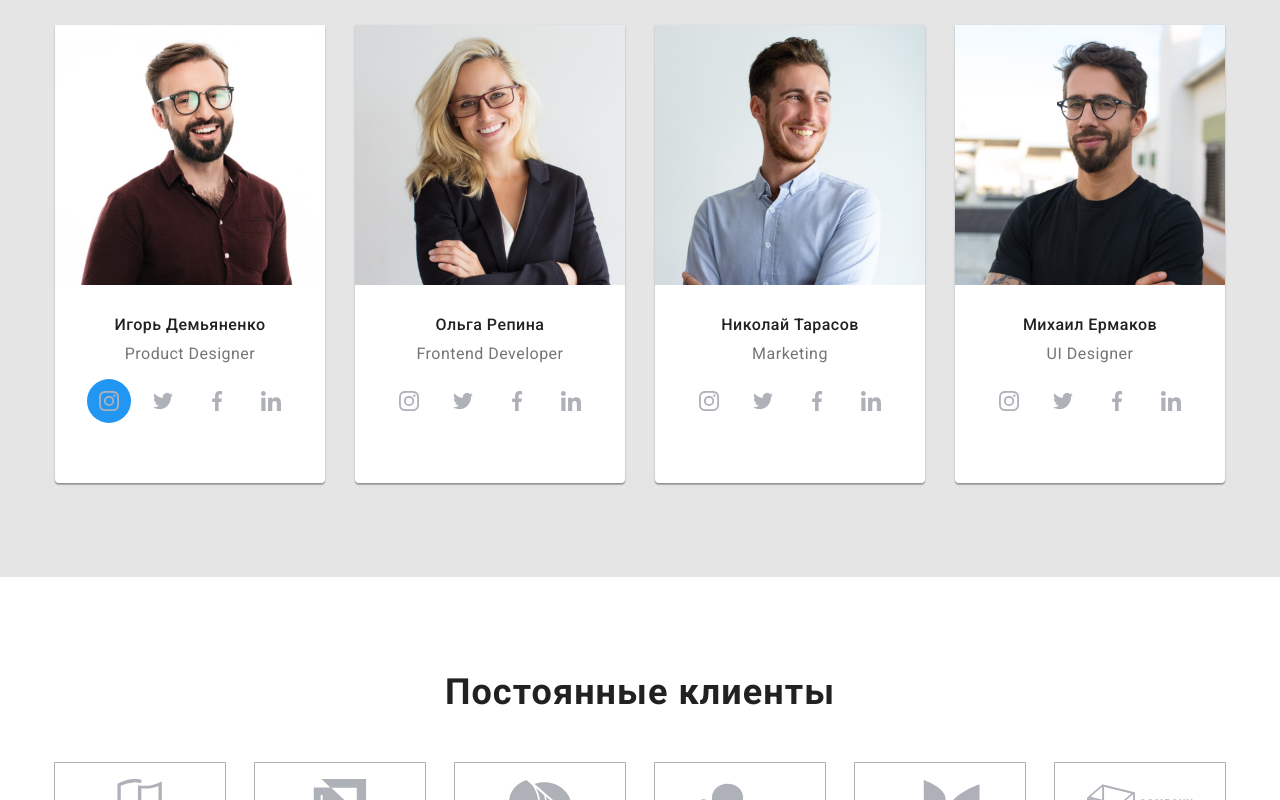
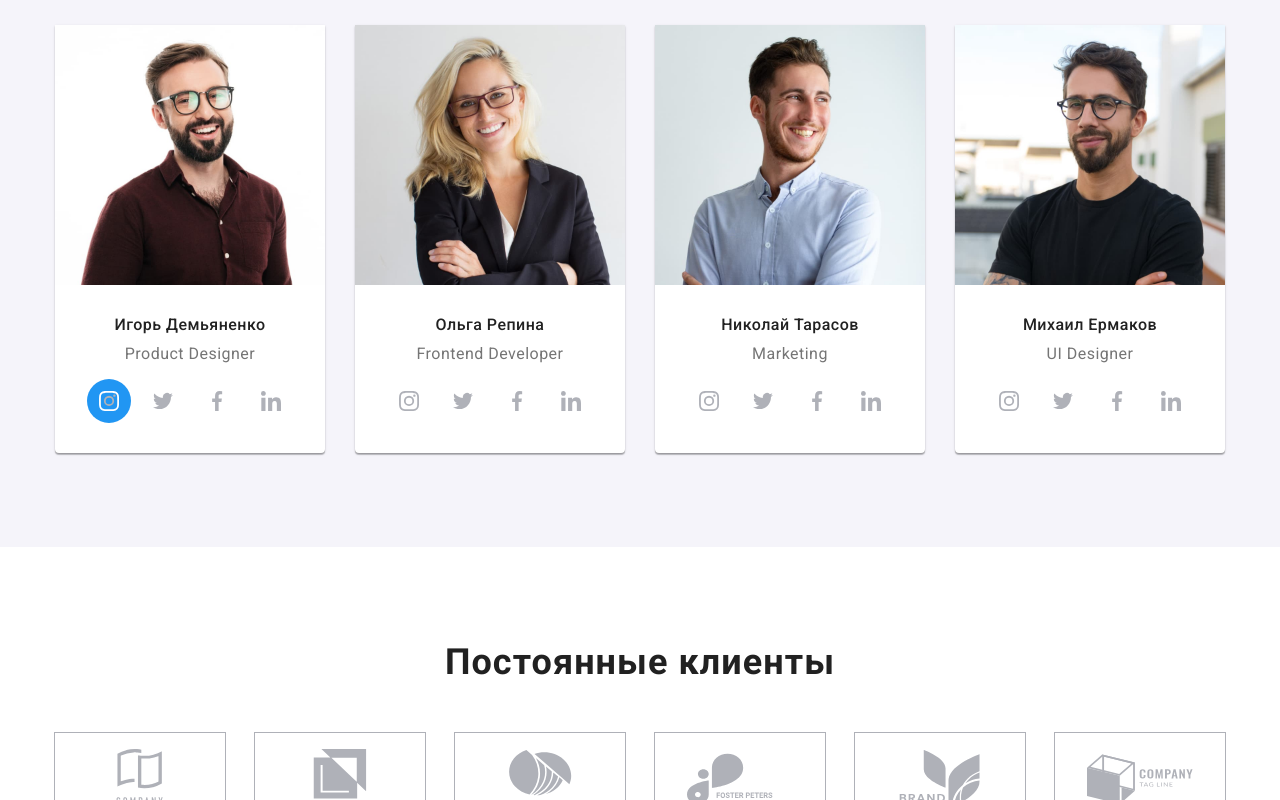
Before and after one commit to nelenmelen/goit-markup-hw-04, a plain HTML site: page index.html in a window 1280 px wide. In both pictures the pointer is over the link 109 px from the left and 2163 px from the top of the page. Shown: the part 1763-2563 px from the top of the page. Drawn offline with nearby package versions, Linux system fonts and the light colour scheme.

Commit message:
done homework

```diff
--- a/css/styles.css
+++ b/css/styles.css
@@ -262,7 +262,7 @@ height: auto;
 /* Наша команда */
 .team{
 
-  background: var(--color-work);
+  background: var(--color-our-team);
   padding-top: 94px;
    padding-bottom: 94px;
 }
@@ -321,7 +321,6 @@ height: auto;
 .icons-list{
   margin: 0 auto;
   margin-top: 16px;
-  margin-bottom: 30px;
   display: flex;
   justify-content: center;
 }
@@ -343,8 +342,8 @@ height: auto;
  height: 44px;
  border-radius: 50%;
 }
-.icons-ref:hover,
-.icons-ref:focus{
+.icons-ref:hover, .icons-ref:hover svg,
+.icons-ref:focus  .icons-ref:focus svg{
  fill: var(--white-color);
 background-color:var(--color-button-logo) ;
 }
@@ -639,7 +638,7 @@ margin-top: 9px;
   }
 
   .clients-link:hover,
-  .clients-link:focus{
+  .clients-link:focus {
     outline: 1px solid var(--color-button-logo);
   }
 
@@ -671,3 +670,10 @@ margin-top: 9px;
  .svg-client:focus{
   fill: var(--color-button-logo)
  }
+
+
+.our-clients-team:hover, .our-clients-team:hover svg,
+.our-clients-team:focus{
+  fill: var(--color-button-logo)
+
+}
```
